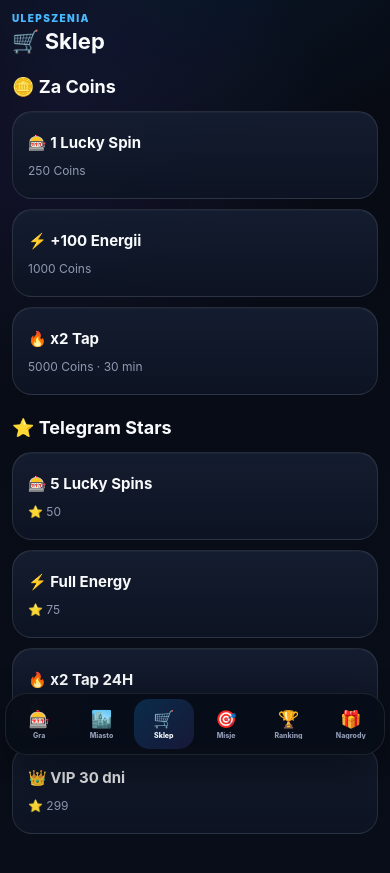
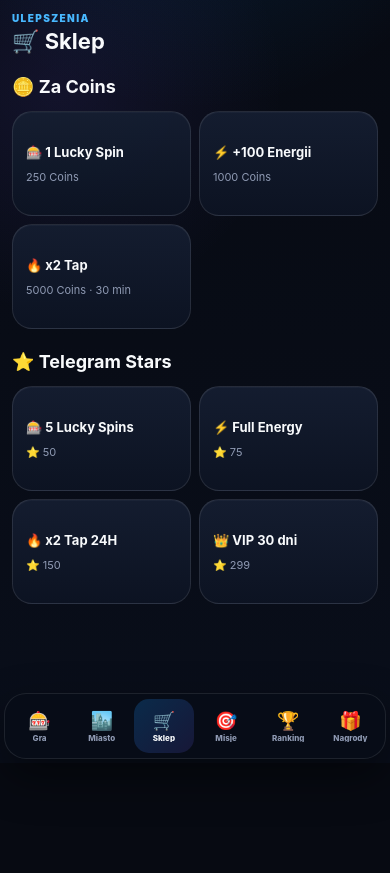
Before and after one commit to tjz5jw9592-sketchw/lucky-tap-slots, a website: page index.html in a window 390 px wide. Both pictures are taken after a click on the button "🛒 Sklep". Shown: the part 81-954 px from the top of the page. After the commit the page ends 844 px from the top, so only its background shows below. Drawn offline with Linux system fonts and the light colour scheme; no server answers.

Commit message:
Refactor styles for Lucky Tap Slots version 4.2
Updated styles for Lucky Tap Slots, including adjustments to button behavior, layout, and responsive design.

```diff
--- a/style.css
+++ b/style.css
@@ -1,6 +1,4 @@
-/* ===== LINIE 1–430 ===== */
-/* LUCKY TAP SLOTS 4.1 */
-/* CZĘŚĆ 1/3 */
+/* LUCKY TAP SLOTS 4.2 */
 
 :root {
   --bg: #070a12;
@@ -48,6 +46,7 @@
 }
 
 html {
+  min-height: 100%;
   background: var(--bg);
 }
 
@@ -111,8 +110,10 @@
 
 button {
   font: inherit;
-
   color: inherit;
+
+  user-select: none;
+  -webkit-user-select: none;
 
   -webkit-tap-highlight-color:
     transparent;
@@ -136,7 +137,7 @@
   padding:
     18px 16px
     calc(
-      112px +
+      105px +
       env(
         safe-area-inset-bottom
       )
@@ -577,7 +578,7 @@
 
   min-width: 0;
 
-  aspect-ratio: 1 / 0.82;
+  aspect-ratio: 1 / 1;
 
   border:
     1px solid
@@ -984,8 +985,6 @@
 
   white-space: nowrap;
 }
-/* ===== CZĘŚĆ 2/3 ===== */
-/* LUCKY CITY / SHOP / MISSIONS / RANKING */
 
 /* =========================
    SEKCJE
@@ -1799,8 +1798,6 @@
 .referral-stats strong {
   color: var(--text);
 }
-/* ===== CZĘŚĆ 3/3 ===== */
-/* REWARDS / NAV / MOBILE */
 
 /* =========================
    REWARD CENTER
@@ -2081,7 +2078,7 @@
 
   bottom:
     calc(
-      8px +
+      4px +
       env(
         safe-area-inset-bottom
       )
@@ -2105,7 +2102,7 @@
   width:
     min(
       calc(
-        100% - 16px
+        100% - 10px
       ),
       710px
     );
@@ -2240,7 +2237,7 @@
 }
 
 /* =========================
-   DROBNE POPRAWKI
+   PAGE FIXES
    ========================= */
 
 #page-story,
@@ -2259,11 +2256,9 @@
   margin-top: 0;
 }
 
-button {
-  user-select: none;
-
-  -webkit-user-select: none;
-}
+/* =========================
+   ANIMACJA SPINU
+   ========================= */
 
 @keyframes luckyPulse {
   0%,
@@ -2290,13 +2285,6 @@
   }
 }
 
-.story-summary-card {
-  animation:
-    luckyPulse
-    4s ease-in-out
-    infinite;
-}
-
 .spin-btn:not(:disabled) {
   animation:
     luckyPulse
@@ -2305,7 +2293,7 @@
 }
 
 /* =========================
-   TABLETY / TELEFONY
+   TELEFONY
    ========================= */
 
 @media (
@@ -2315,6 +2303,14 @@
     padding-left: 12px;
 
     padding-right: 12px;
+
+    padding-bottom:
+      calc(
+        98px +
+        env(
+          safe-area-inset-bottom
+        )
+      );
   }
 
   .topbar {
@@ -2415,11 +2411,30 @@
   }
 
   .shop-grid {
-    grid-template-columns: 1fr;
+    grid-template-columns:
+      repeat(
+        2,
+        minmax(
+          0,
+          1fr
+        )
+      );
+
+    gap: 8px;
   }
 
   .shop-card {
-    min-height: 88px;
+    min-height: 105px;
+
+    padding: 13px;
+  }
+
+  .shop-card strong {
+    font-size: 13px;
+  }
+
+  .shop-card span {
+    font-size: 11px;
   }
 
   .city-grid {
@@ -2451,23 +2466,22 @@
   .bottom-nav {
     width:
       calc(
-        100% - 10px
+        100% - 8px
       );
 
-    gap: 2px;
-
-    padding:
-      5px 3px;
+    gap: 3px;
+
+    padding: 5px;
   }
 
   .nav-btn {
-    min-height: 50px;
-
-    font-size: 17px;
+    min-height: 54px;
+
+    font-size: 18px;
   }
 
   .nav-btn span {
-    font-size: 7px;
+    font-size: 8px;
   }
 }
 
@@ -2493,14 +2507,18 @@
     font-size: 8px;
   }
 
+  .shop-grid {
+    grid-template-columns: 1fr;
+  }
+
   .nav-btn {
-    min-height: 48px;
+    min-height: 50px;
 
     font-size: 16px;
   }
 
   .nav-btn span {
-    font-size: 6.5px;
+    font-size: 7px;
   }
 
   .reels i {
```
